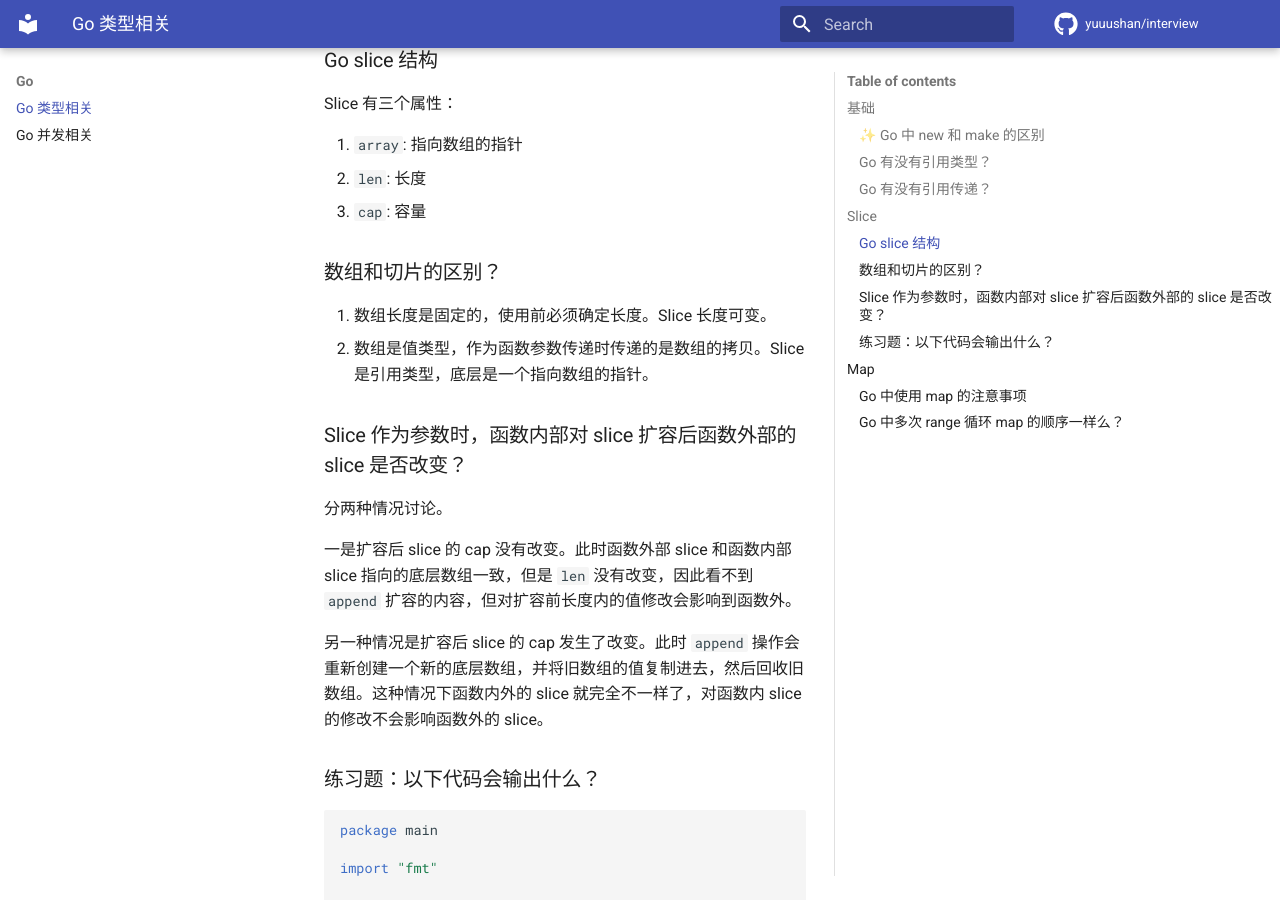
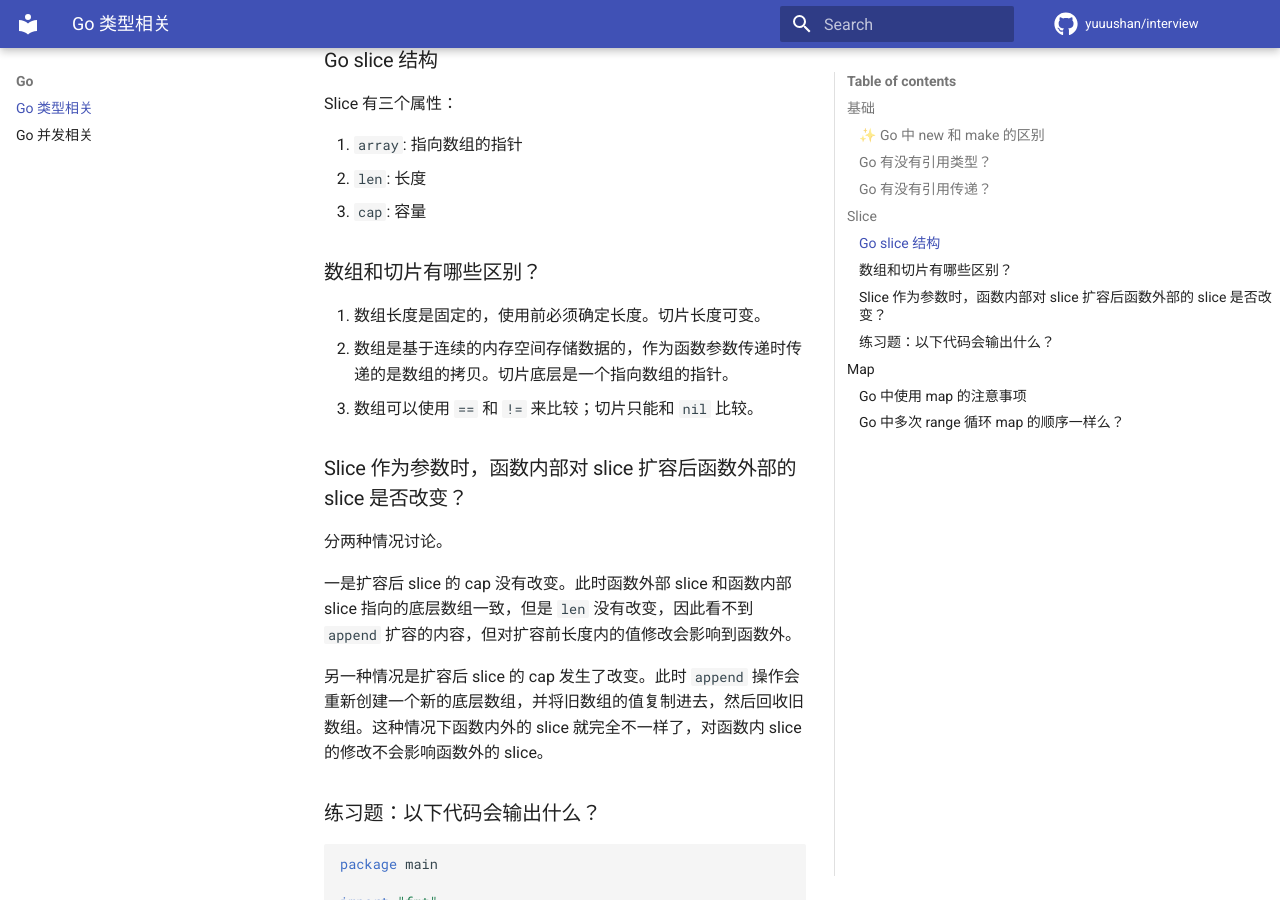
Before and after one commit to yuuushan/interview, an MkDocs documentation site: the page built from docs/go/go-type.md, in a window 1280 px wide and 900 px high, scrolled down 890 px. Built offline with MkDocs 1.6.1 and Material for MkDocs 9.7.7, drawn with Linux system fonts in a browser that asks for light colours; comment, search, counter and statistics services are not loaded.

Commit message:
📝 (go): 添加一条数组与切片的区别

```diff
--- a/docs/go/go-type.md
+++ b/docs/go/go-type.md
@@ -30,10 +30,11 @@ Slice 有三个属性：
 2. `len`: 长度
 3. `cap`: 容量
 
-### 数组和切片的区别？
+### 数组和切片有哪些区别？
 
-1. 数组长度是固定的，使用前必须确定长度。Slice 长度可变。
-2. 数组是值类型，作为函数参数传递时传递的是数组的拷贝。Slice 是引用类型，底层是一个指向数组的指针。
+1. 数组长度是固定的，使用前必须确定长度。切片长度可变。
+2. 数组是基于连续的内存空间存储数据的，作为函数参数传递时传递的是数组的拷贝。切片底层是一个指向数组的指针。
+3. 数组可以使用 `==` 和 `!=` 来比较；切片只能和 `nil` 比较。
 
 ### Slice 作为参数时，函数内部对 slice 扩容后函数外部的 slice 是否改变？
 
```
